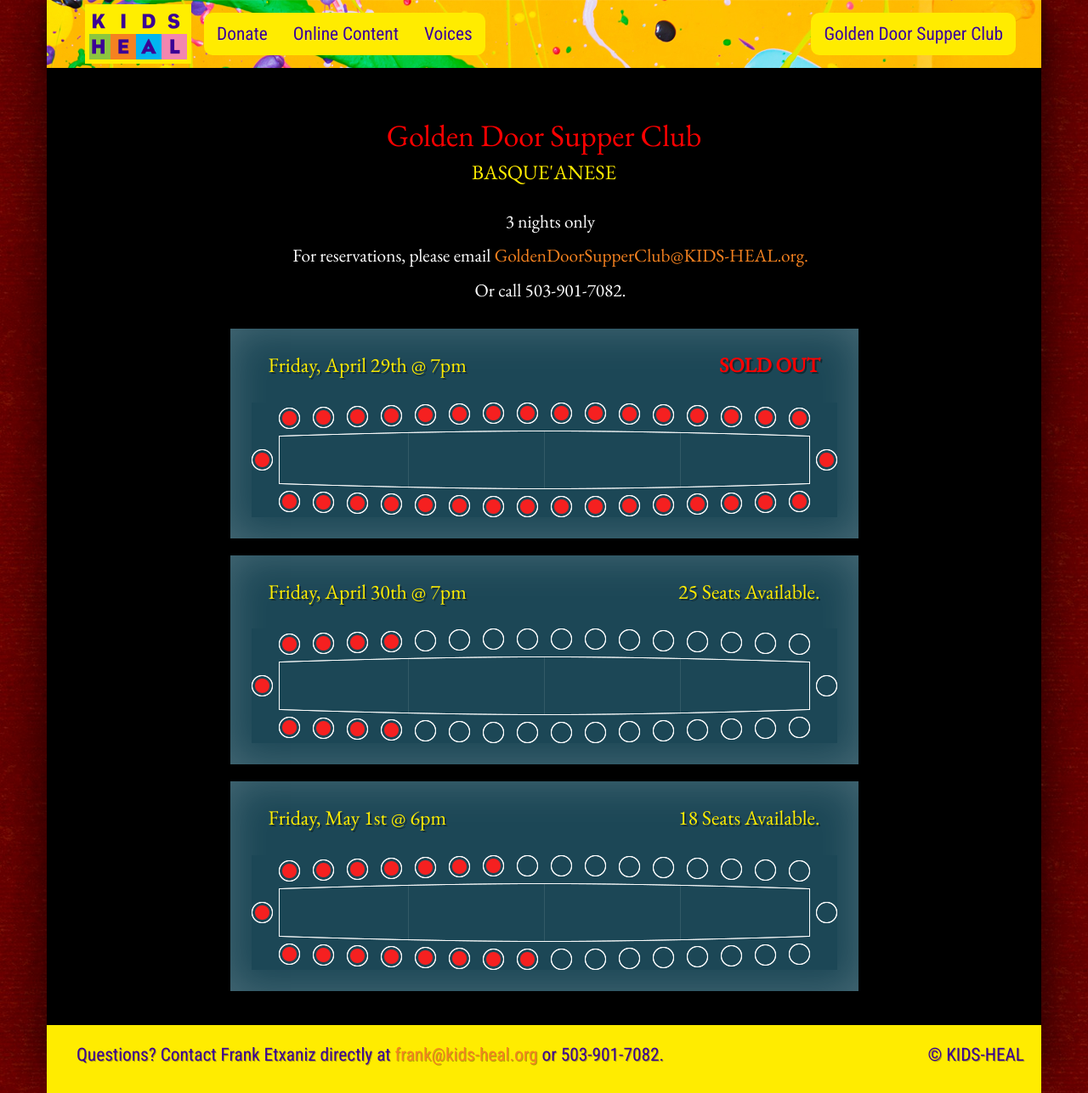
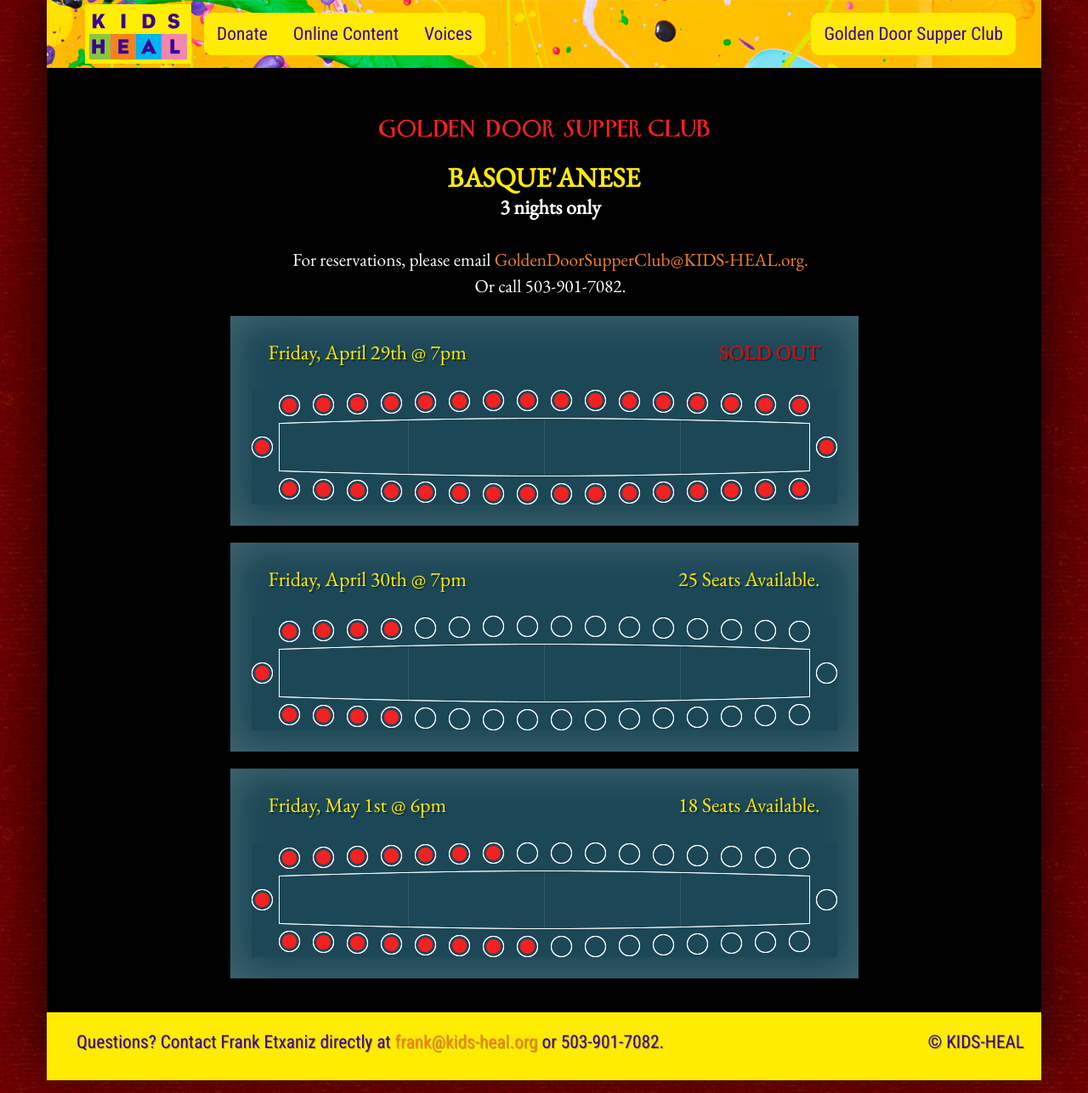
Before and after one commit to itsmerobb/KIDS-HEAL.github.io, a Jekyll site: the page built from supper-club/seatings.html, in a window 1280 px wide. Shown: the whole page at 85% size. Built offline with Jekyll 4.4.1, drawn with Linux system fonts in a browser that asks for light colours; some web fonts are replaced.

Commit message:
Supper club improvements.

```diff
--- a/css/supper-club.scss
+++ b/css/supper-club.scss
@@ -132,19 +132,30 @@
   }
 
   h1 {
-      font-family: 'EB Garamond', serif;
-      color: #ff0000; //$yellow-color;
-      //background-image: url("/img/supper-club/GDSC_menu.png");
-      //background-color: $yellow-color;
-      //width: 389px;
-      //height: 22px;
+    font-family: 'EB Garamond', serif;
+    color: #ff0000; //$yellow-color;
+    background-image: url("/img/supper-club/GDSC_red.png");
+    width: 389px;
+    height: 22px;
+    margin-bottom: 30px;
   }
 
   h2 {
-      font-family: 'EB Garamond', serif;
-      margin: 5px 20px 30px 20px;
-      font-size: 18pt;
-      text-transform: capitalize;
+    font-family: 'EB Garamond', serif;
+    margin-bottom: 0;
+    font-size: 24pt;
+    text-transform: capitalize;
+    font-weight: 700;
+  }
+
+  p {
+    margin-bottom: 0;
+  }
+
+  .nights {
+    font-size: 18pt;
+    font-weight: 700;
+    margin-bottom: 30px;
   }
 
   .row {
@@ -156,4 +167,10 @@
     color: #ff0000;
     font-weight: 700;
   }
+
+  .seating-box h2{
+    font-size: 18pt;
+    font-weight: 500;
+    margin: 5px 20px 30px 20px;
+  }
 }
--- a/supper-club/seatings.html
+++ b/supper-club/seatings.html
@@ -8,9 +8,9 @@
 <div class="seatings">
   <div class="row">
     <div class="col-md-12">
-      <h1 class="center-block">Golden Door Supper Club</h1>
+      <h1 class="text-hide center-block">Golden Door Supper Club</h1>
       <h2>BASQUE'ANESE</h2>
-      <p>3 nights only</p>
+      <p class="nights">3 nights only</p>
       <p>For reservations, please email <a href="mailto:GoldenDoorSupperClub@KIDS-HEAL.org">GoldenDoorSupperClub@KIDS-HEAL.org.</a></p>
       <p>Or call {{ site.data.frank.phone }}.</p>
     </div>
```
